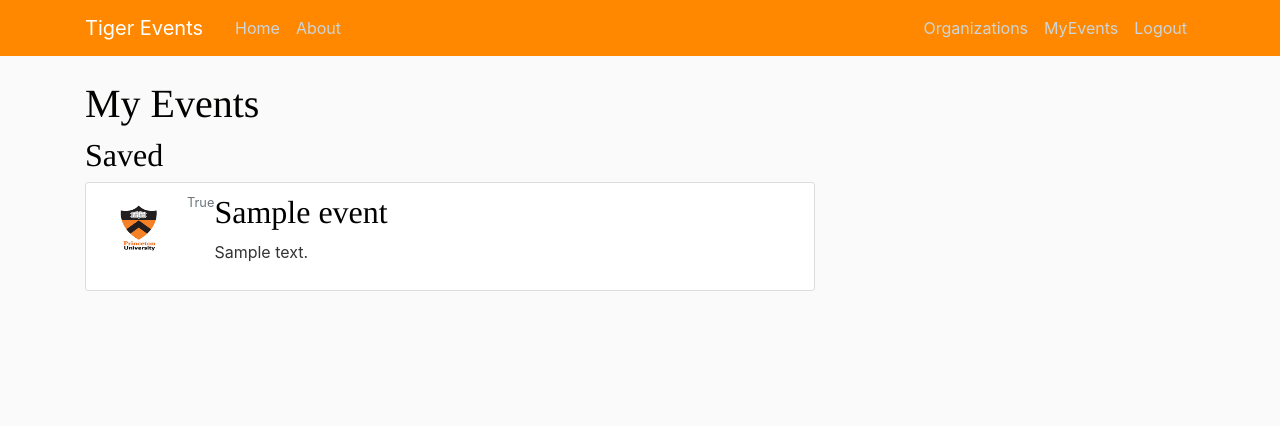
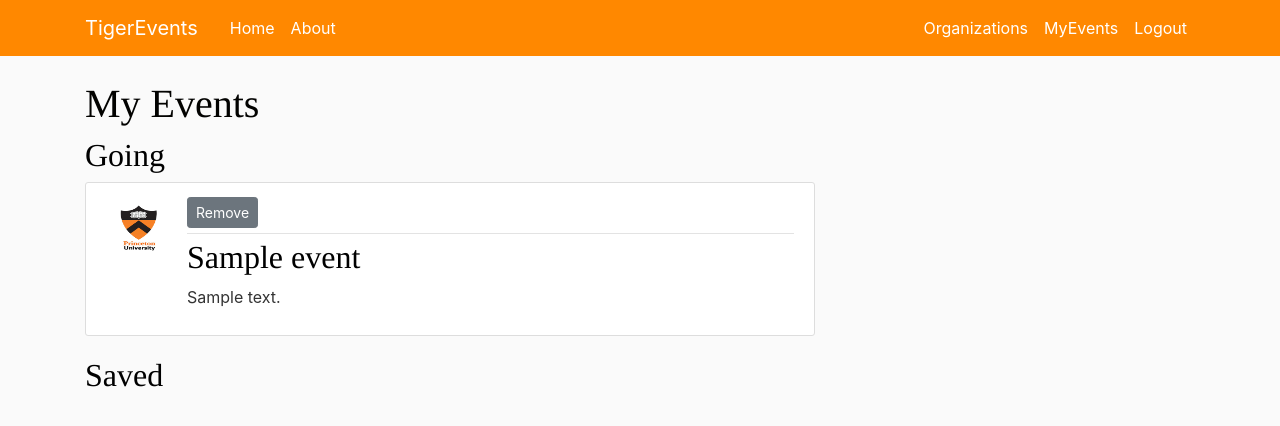
Before and after one commit to moinmir/Tiger-Events, a Flask app: page /myevents in a window 1280 px wide. Shown: the top 426 px of the page. Run offline with Flask 2, Linux system fonts and the light colour scheme; a user stored in the database is signed in; tables that the repository leaves empty hold one stand-in row (values such as "Sample post"); some libraries are stand-ins or nearby versions.

Commit message:
save, rsvp, remove events

```diff
--- a/run.py
+++ b/run.py
@@ -1,4 +1,4 @@
 from tigerevents import app
 
 if __name__ == "__main__":
-    app.run(threaded=True, port=8000, debug=True)
+    app.run(threaded=True, port=10000, debug=True)
--- a/tigerevents/main/routes.py
+++ b/tigerevents/main/routes.py
@@ -1,14 +1,17 @@
 from flask import render_template, request, Blueprint
 from tigerevents.models import Event
+from flask_login import login_user, current_user, login_required
 
 
 main = Blueprint('main', __name__)
 
 @main.route("/")  # home page
 @main.route("/home")
+@login_required
 def home():
     page = request.args.get("page", 1, type=int)
     events = Event.query.order_by(Event.date_posted.desc()).paginate(per_page=5, page=page)
+    #events = [x for x in events.items if x not in current_user.events]
     return render_template("home.html", events=events, title="Home")
 
 
--- a/tigerevents/static/main.css
+++ b/tigerevents/static/main.css
@@ -12,7 +12,7 @@ h1, h2, h3, h4, h5, h6 { font-family: Times, 'Times New Roman', serif;
 }
 
 .site-header .navbar-nav .nav-link {
-    color: #cbd5db;
+    color: #ffffff;
 }
 
 .site-header .navbar-nav .nav-link:hover {
--- a/tigerevents/templates/home.html
+++ b/tigerevents/templates/home.html
@@ -12,6 +12,12 @@
 <article class="media content-section">
     <img class="rounded-circle article-img" src="{{ url_for('static', filename='org_pics/default.jpg') }}" alt="">
     <div class="media-body">
+        <div class="article-metadata">
+            <div>
+                <a class="btn btn-secondary btn-sm mt-1 mb-1" href="{{ url_for('events.save', event_id=event.id) }}">Save</a>
+                <a class="btn btn-secondary btn-sm mt-1 mb-1" href="{{ url_for('events.rsvp', event_id=event.id) }}">Add to Calendar</a>
+            </div>
+        </div>
         <h2><a class="article-title"
                 href="{{ url_for('events.event', event_id=event.id)}}">{{ event.title }}</a></h2>
         <p class="article-content">{{ event.description }}</p>
--- a/tigerevents/templates/layout.html
+++ b/tigerevents/templates/layout.html
@@ -22,7 +22,7 @@
     <header class="site-header">
         <nav class="navbar navbar-expand-md navbar-dark bg-steel fixed-top">
             <div class="container">
-                <a class="navbar-brand mr-4" href="/">Tiger Events</a>
+                <a class="navbar-brand mr-4" href="/">TigerEvents</a>
                 <button class="navbar-toggler" type="button" data-toggle="collapse" data-target="#navbarToggle"
                     aria-controls="navbarToggle" aria-expanded="false" aria-label="Toggle navigation">
                     <span class="navbar-toggler-icon"></span>
--- a/tigerevents/templates/myevents.html
+++ b/tigerevents/templates/myevents.html
@@ -8,15 +8,38 @@
         background-size: 100% 100%;
     }
 </style>
-<h2>Saved</h2>
-{% for assoc in myevents %}
+<h2>Going</h2>
+{% for assoc in events %}
+{% if assoc.going %}
 <article class="media content-section">
     <img class="rounded-circle article-img" src="{{ url_for('static', filename='org_pics/default.jpg') }}" alt="">
-    <small class="text-muted">{{ assoc.going }}</small>
     <div class="media-body">
+        <div class="article-metadata">
+            <div>
+                <a class="btn btn-secondary btn-sm mt-1 mb-1" href="{{ url_for('events.remove', event_id=assoc.event.id) }}">Remove</a>
+            </div>
+        </div>
         <h2>{{ assoc.event.title }}</h2>
         <p class="article-content">{{ assoc.event.description }}</p>
     </div>
 </article>
+{% endif %}
+{% endfor %}
+<h2>Saved</h2>
+{% for assoc in events %}
+{% if not assoc.going %}
+<article class="media content-section">
+    <img class="rounded-circle article-img" src="{{ url_for('static', filename='org_pics/default.jpg') }}" alt="">
+    <div class="media-body">
+        <div class="article-metadata">
+            <div>
+                <a class="btn btn-secondary btn-sm mt-1 mb-1" href="{{ url_for('events.remove', event_id=assoc.event.id) }}">Remove</a>
+            </div>
+        </div>
+        <h2>{{ assoc.event.title }}</h2>
+        <p class="article-content">{{ assoc.event.description }}</p>
+    </div>
+</article>
+{% endif %}
 {% endfor %}
 {% endblock content %}
--- a/tigerevents/users/routes.py
+++ b/tigerevents/users/routes.py
@@ -66,9 +66,9 @@ def login():
 @login_required
 def myevents():
     # organizations followed by the user
-    myevents = current_user.events
+    events = current_user.events
 
-    return render_template("myevents.html", title="My Events", myevents=myevents)
+    return render_template("myevents.html", title="My Events", events=events)
 
 
 @users.route("/logout")
```
Also changed, not shown: tigerevents/events/routes.py (+78 -2 lines), tigerevents/templates/organizations.html (+20 -0 lines).
